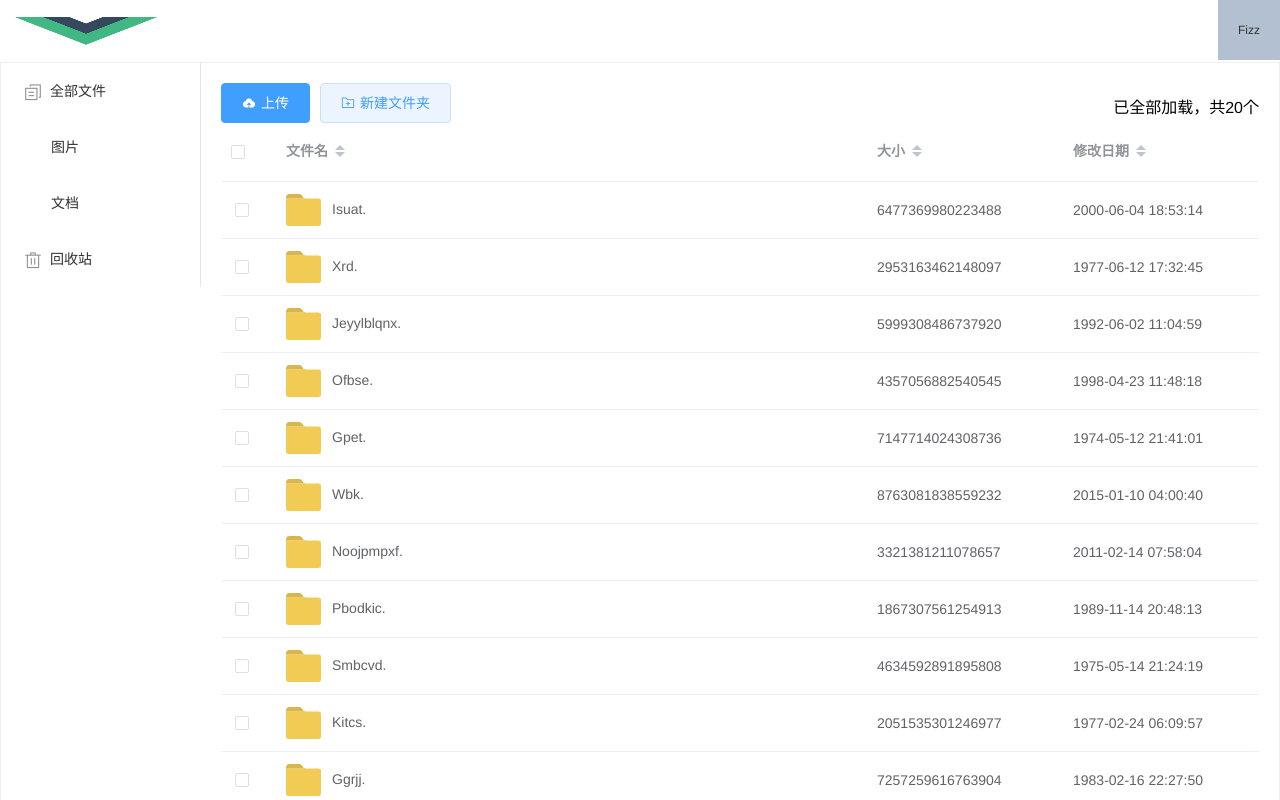
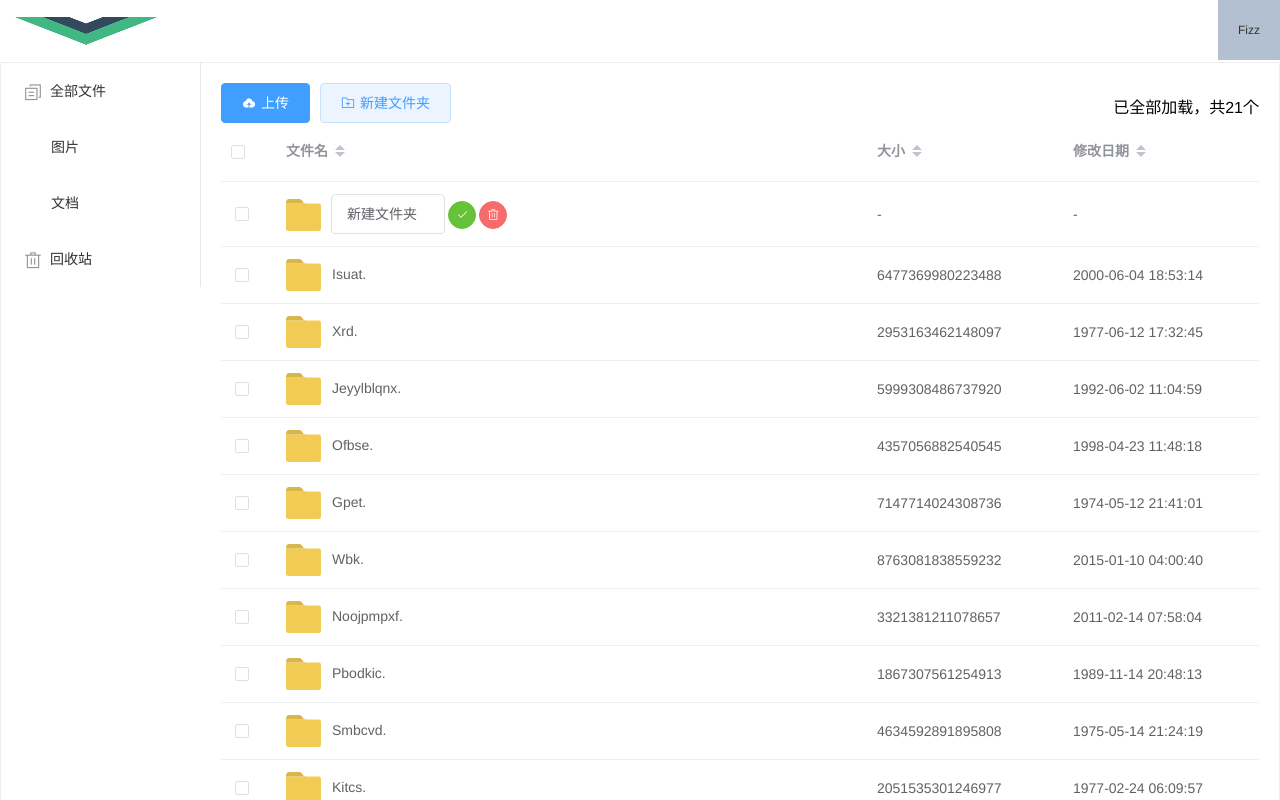
Before and after one commit to fizzxue/network-disk-webui, a Vue app: page /all in a window 1280 px wide. Both pictures are taken after a click on the button "新建文件夹". Shown: the top 800 px of the page. Built offline with nearby package versions, Linux system fonts and the light colour scheme.

Commit message:
全部文件-新建文件夹

```diff
--- a/src/views/All.vue
+++ b/src/views/All.vue
@@ -1,7 +1,7 @@
 <template>
     <div>
         <el-button icon="el-icon-upload" type="primary">上传</el-button>
-        <el-button icon="el-icon-folder-add">新建文件夹</el-button>
+        <el-button @click="addNewRow" icon="el-icon-folder-add">新建文件夹</el-button>
         <el-button icon="el-icon-download" v-if="this.multipleSelection.length >= 1">下载</el-button>
         <el-button icon="el-icon-delete" v-if="this.multipleSelection.length >= 1">删除</el-button>
         <el-button v-if="this.multipleSelection.length === 1">重命名</el-button>
@@ -26,7 +26,17 @@
                     sortable>
                 <template slot-scope="scope">
                     <img :src="getPng(scope.row)" style="vertical-align: middle;margin-right: 10px;"/>
-                    <span @click="getListByParentId" class="spanLink"
+
+                    <el-input style="display: inline-block; width: 20%" v-if="scope.row.isEdit"
+                              value="新建文件夹"></el-input>
+                    <el-button @click="addFile" circle icon="el-icon-check" size="mini"
+                               style="display: inline; margin-left: 3px;" type="success"
+                               v-if="scope.row.isEdit"></el-button>
+                    <el-button @click="cancelAddFile" circle icon="el-icon-delete" size="mini"
+                               style="display: inline; margin-left: 3px;" type="danger"
+                               v-if="scope.row.isEdit"></el-button>
+
+                    <span @click="getListByParentId" class="spanLink" v-else
                           style="padding-left: 1px; text-align: center; cursor: pointer;">{{scope.row.fileName}}</span>
                 </template>
             </el-table-column>
@@ -54,7 +64,8 @@
             return {
                 loading: true,
                 tableData: [],
-                multipleSelection: []
+                multipleSelection: [],
+                editable: true
             }
         },
         mounted() {
@@ -74,7 +85,6 @@
                 this.multipleSelection = val
             },
             getPng(row) {
-                console.log("../assets/" + row.extName + ".png")
                 return require("../assets/" + row.extName + ".png")
             },
             getListByParentId() {
@@ -87,6 +97,21 @@
                     updateTime: '2006-02-11 20:29:03'
                 }]
                 this.loading = false
+            },
+            addNewRow() {
+                this.tableData.unshift({
+                    fileName: '新建文件夹',
+                    fileSize: '-',
+                    extName: 'dir',
+                    updateTime: '-',
+                    isEdit: true
+                })
+            },
+            addFile() {
+                this.tableData[0].isEdit = false
+            },
+            cancelAddFile() {
+                this.tableData.shift()
             }
         }
     }
```
